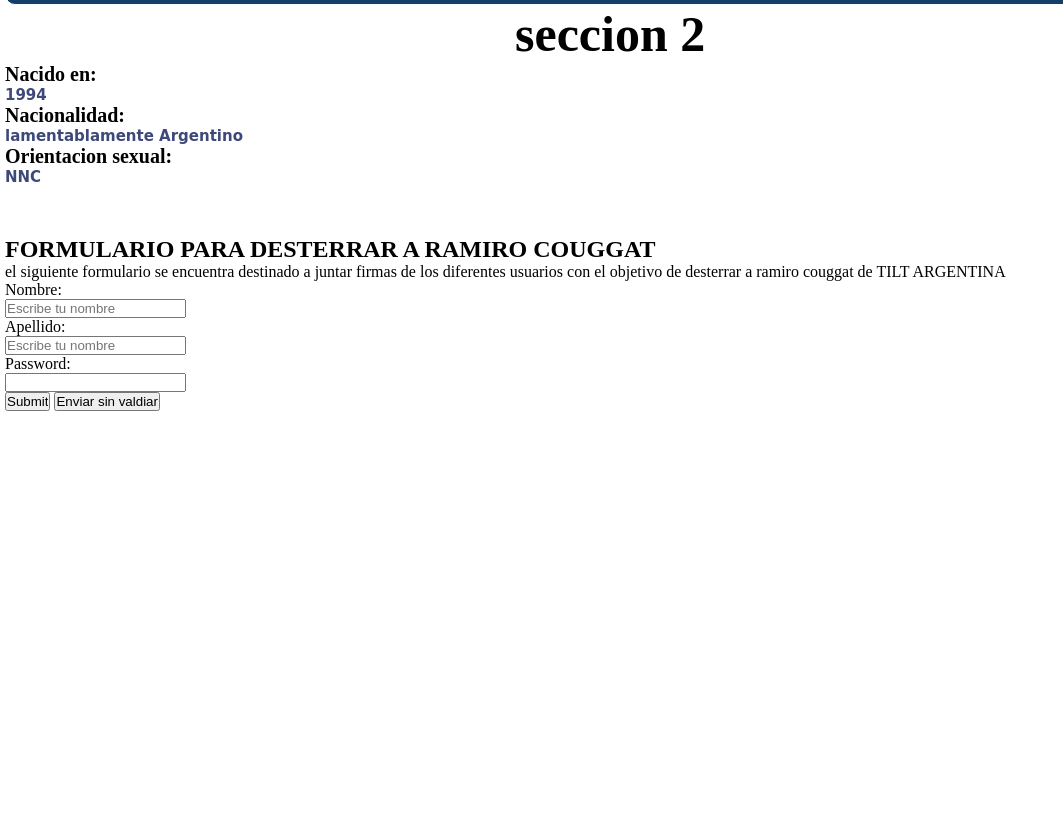
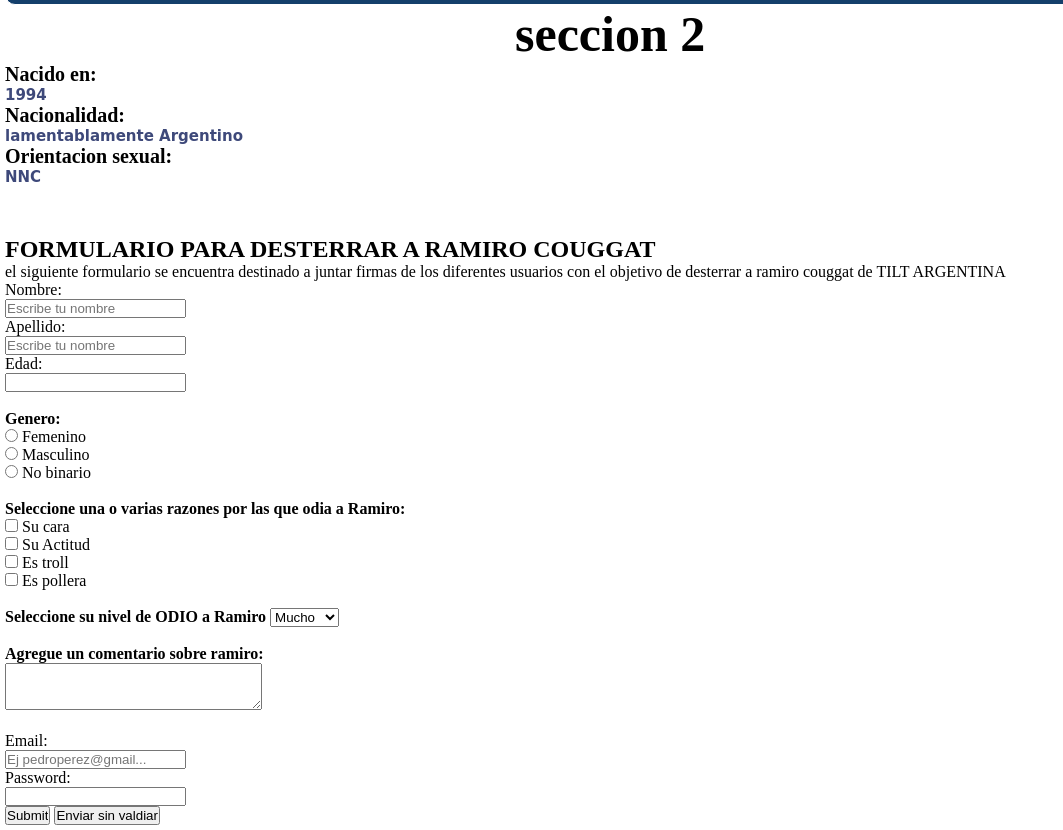
Before and after one commit to guidoforti/proyecto-udemy, a plain HTML site: page index.html in a window 1280 px wide. Shown: the part 1199-2029 px from the top of the page, without its empty margins (0-1063 px from the left). Before the commit the page ends 1615 px from the top, so only its background shows below. Drawn offline with Linux system fonts and the light colour scheme.

Commit message:
sigo practicando formularios

```diff
--- a/index.html
+++ b/index.html
@@ -101,6 +101,66 @@
         <label for="Apellido"> Apellido: </label> </br>
         <input type="text" id="Apellido" placeholder="Escribe tu nombre" name="apellido" required="true">
       </br>
+      <label for="edad">Edad:</label>
+      <br>
+      <input type="number" id="edad" name="edad" required="true" step="any">
+      <br>
+      <br>
+      <label><b>Genero:</b></label>
+      <br>
+      <input type="Radio" id="Femenino" name="genero" required="true" value="Femenino">
+      <label for="Femenino">Femenino</label>
+      <br>
+      <input type="Radio" id="Masculino" name="genero" required="true" value="Masculino">
+      <label for="Masculino">Masculino</label>
+      <br>
+      <input type="Radio" id="No Binario" name="genero" required="true"value="No binario">
+      <label for="No Binario">No binario</label>
+      <br>
+      <br>
+      <Label><b>Seleccione una o varias razones por las que odia a Ramiro:</b> </Label>
+     <br>
+      <input type="checkbox" id="sucara" name="razones" required="true" value="sucara">
+      <label for="sucara">Su cara</label>
+      <br>
+      <input type="checkbox" id="suactitud" name="razones" required="true" value="suactitud">
+      <label for="suactitud">Su Actitud</label>
+      <br>
+      <input type="checkbox" id="Es troll" name="razones" required="true" value="estroll">
+      <label for="Es troll">Es troll</label>
+      <br>
+      <input type="checkbox" id="Es pollera" name="razones" required="true" value="Es pollera">
+      <label for="Es pollera">Es pollera</label>
+      <br>
+      <br>
+
+    <label> <B>Seleccione su nivel de ODIO a Ramiro </B></label>
+    <select id="odio" name="odio">
+      <option value="Cero">Cero</option>
+      <option value="Poco">Poco</option>
+      <option value="Regular">Regular</option>
+      <option value="Mucho">Mucho</option>
+      <option value="Mucho">Mucho</option>
+      <option value="Mucho">Mucho</option>
+      <option value="Mucho" selected="true">Mucho</option>
+    </select>
+    <br>
+    <br>
+
+    <label for="Comentario"><b> Agregue un comentario sobre ramiro:</b></label>
+    <br>
+    <textarea id="Comentario" name="Comentario" required="true" rows="3" cols="30"></textarea>
+    <br>
+    <br>
+
+
+
+
+      <label for="email">Email:</label>
+      <br>
+      <input type="email" id="email" placeholder="Ej pedroperez@gmail..." name="email" required="true">
+      <br>
+
       <label for="password"> Password:</label> </br>
       <input type="password" id="password" name="Password" required="true">
       <br>
```
